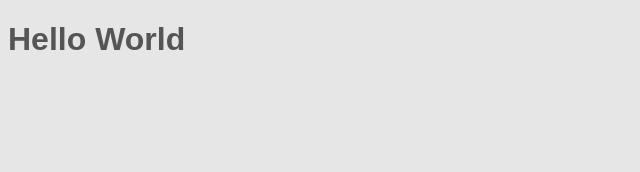
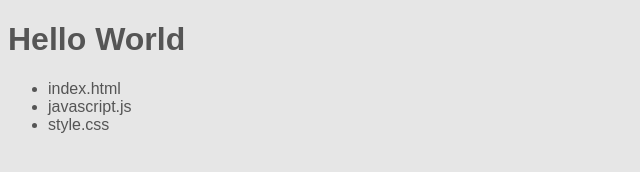
Before and after one commit to igor-ribeiro/templatejs, a plain HTML site: page index.html in a window 1280 px wide. Shown: the whole page, without its empty margins (0-640 px from the left). Drawn offline with Linux system fonts and the light colour scheme.

Commit message:
Add the template.js and test it's functionality

```diff
--- a/index.html
+++ b/index.html
@@ -7,5 +7,12 @@
 </head>
 <body>
   <h1>Hello World</h1>
+
+  <ul data-repeat="files">
+    <li>{{this}}</li>
+  </ul>
+
+  <script>var files = ['index.html', 'javascript.js', 'style.css']</script>
+  <script src="js/template.js"></script>
 </body>
 </html>
```
